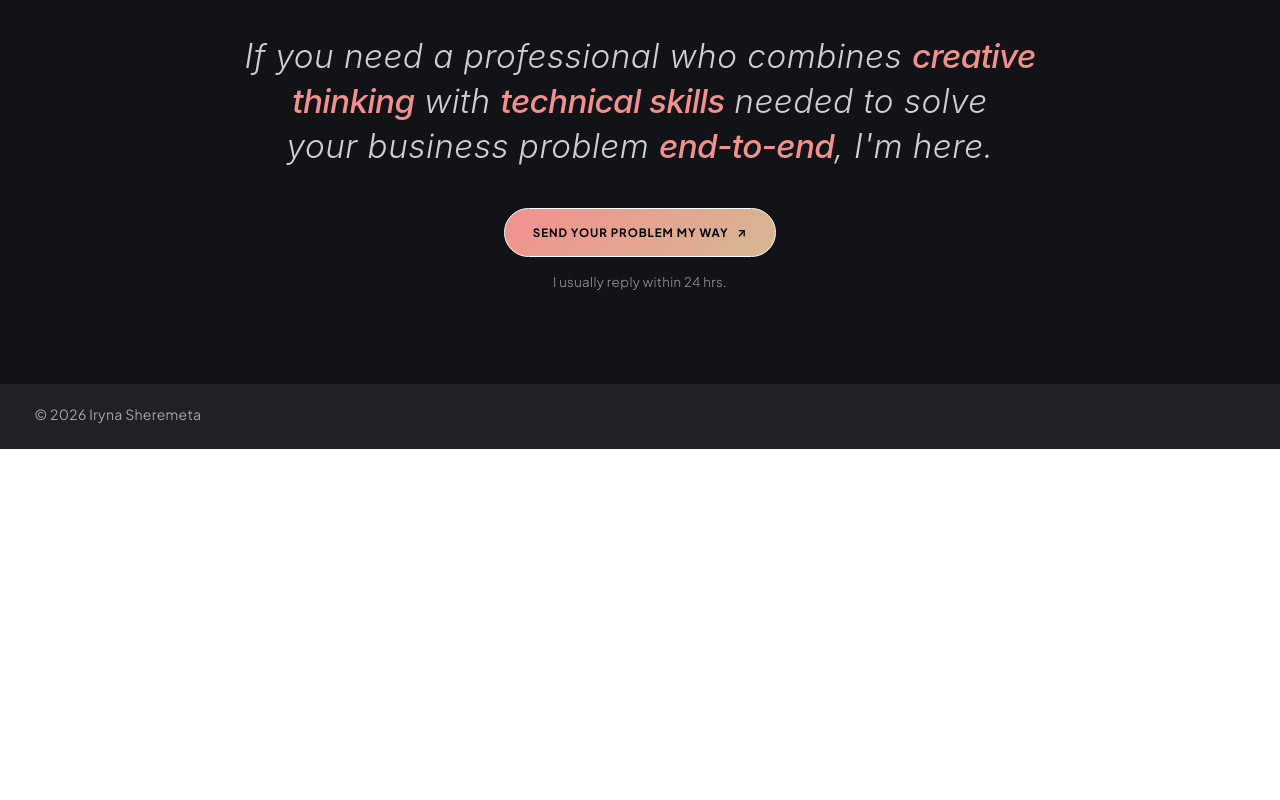
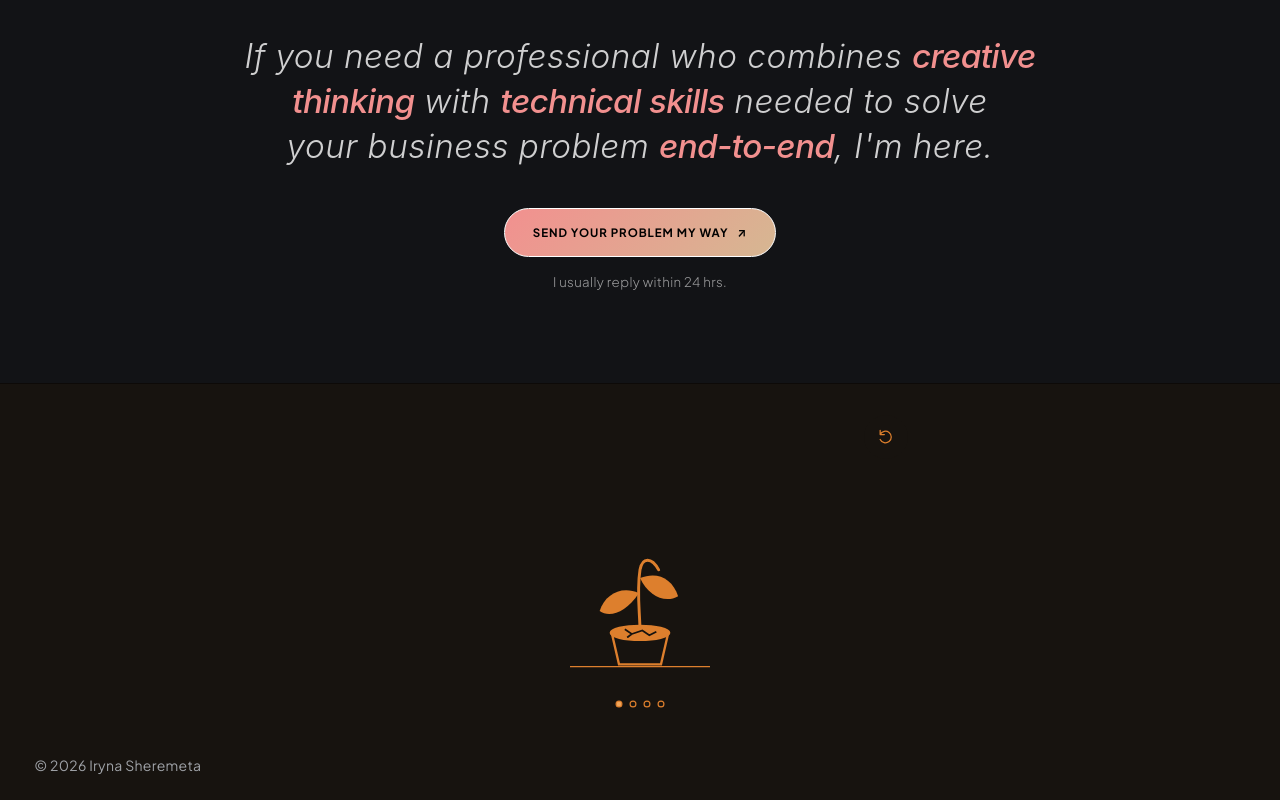
Before and after one commit to Irene2828/porfoliojuly, a Next.js app: page / in a window 1280 px wide. Shown: the part 7549-8349 px from the top of the page. Before the commit the page ends 7998 px from the top, so only its background shows below. Built offline with nearby package versions, Linux system fonts and the light colour scheme.

Commit message:
Add wordless interactive plant growth game to footer

```diff
--- a/src/app/components/Footer.tsx
+++ b/src/app/components/Footer.tsx
@@ -1,14 +1,15 @@
 'use client';
 
 import { motion } from 'framer-motion';
+import FooterGarden from './FooterGarden';
 
 export default function Footer() {
   return (
     <footer
       className="site-footer-minimal"
       style={{
-        backgroundColor: '#1e2126',
-        background: '#1e2126',
+        backgroundColor: '#17130f',
+        background: '#17130f',
         width: '100%',
         padding: '1.2rem 0 1.44rem 0',
         borderTop: '1px solid rgba(0, 0, 0, 0.45)',
@@ -18,8 +19,8 @@ export default function Footer() {
     >
       <style>{`
         .site-footer-minimal {
-          background-color: #1e2126 !important;
-          background: #1e2126 !important;
+          background-color: #17130f !important;
+          background: #17130f !important;
           border-top: 1px solid rgba(0, 0, 0, 0.45) !important;
         }
         .footer-inner-container {
@@ -86,6 +87,7 @@ export default function Footer() {
           }
         }
       `}</style>
+      <FooterGarden />
       <motion.div
         className="footer-inner-container"
         initial={{ opacity: 0, y: 10 }}
--- /dev/null
+++ b/src/app/components/FooterGarden.module.css
@@ -0,0 +1,73 @@
+.garden {
+  position: relative;
+  width: min(100%, 560px);
+  margin: 0 auto 1.5rem;
+  background: #17130f;
+  color: #f2a65a;
+}
+
+.scene {
+  display: block;
+  width: 100%;
+  padding: 0;
+  border: 0;
+  background: #17130f;
+  color: inherit;
+  cursor: pointer;
+  touch-action: manipulation;
+}
+
+.scene svg { display: block; width: 100%; height: auto; }
+.scene[aria-disabled='true'] { cursor: default; }
+.scene:focus-visible, .reset:focus-visible { outline: 2px solid #f2a65a; outline-offset: 4px; }
+.reset {
+  position: absolute;
+  top: 12px;
+  right: 12px;
+  display: grid;
+  place-items: center;
+  width: 44px;
+  height: 44px;
+  padding: 12px;
+  border: 0;
+  border-radius: 50%;
+  background: #17130f;
+  color: #dd7f2d;
+  cursor: pointer;
+  touch-action: manipulation;
+}
+.reset svg { width: 20px; height: 20px; }
+.stem, .tallStem { stroke: #dd7f2d; stroke-width: 2.5; stroke-linecap: round; }
+.tallStem, .upperLeaves, .blossom, .growth, .water { opacity: 0; }
+.leftLeaf, .rightLeaf, .upperLeaves { fill: #dd7f2d; }
+.leftLeaf { transform-origin: 239px 163px; transform: rotate(-65deg); }
+.rightLeaf { transform-origin: 240px 150px; transform: rotate(65deg); }
+.soil { fill: #dd7f2d; }
+.canPosition { transform: translateX(130px); opacity: 0; }
+.can { transform-origin: 330px 130px; }
+.blossom { fill: #f2a65a; transform-origin: 243px 77px; transform: scale(0); }
+.growth { transform-origin: 300px 199px; transform: scaleY(0); }
+
+/* Transitions run only when a visitor changes the step; nothing loops. */
+.canPosition { transition: transform 650ms ease, opacity 350ms ease; }
+.can, .leftLeaf, .rightLeaf, .blossom, .growth { transition: transform 750ms ease, opacity 550ms ease, fill 750ms ease; }
+.stem, .tallStem, .upperLeaves, .water, .cracks, .soil { transition: opacity 600ms ease, fill 600ms ease; }
+.plant { transform-origin: 240px 197px; transition: transform 800ms ease; }
+.garden[data-step='1'] .canPosition, .garden[data-step='2'] .canPosition { transform: translateX(0); opacity: 1; }
+.garden[data-step='2'] .can { transform: rotate(-28deg); }
+.garden[data-step='2'] .water { opacity: 1; }
+.garden[data-step='2'] .soil, .garden[data-step='3'] .soil { fill: #17130f; }
+.garden[data-step='2'] .cracks, .garden[data-step='3'] .cracks { opacity: 0; }
+.garden[data-step='2'] .leftLeaf, .garden[data-step='2'] .rightLeaf,
+.garden[data-step='3'] .leftLeaf, .garden[data-step='3'] .rightLeaf { transform: rotate(0); }
+.garden[data-step='3'] .stem { opacity: 0; }
+.garden[data-step='3'] .tallStem, .garden[data-step='3'] .upperLeaves,
+.garden[data-step='3'] .blossom, .garden[data-step='3'] .growth { opacity: 1; }
+.garden[data-step='3'] .plant { transform: scale(1.08); }
+.garden[data-step='3'] .leftLeaf, .garden[data-step='3'] .rightLeaf,
+.garden[data-step='3'] .upperLeaves { fill: #f2a65a; }
+.garden[data-step='3'] .blossom, .garden[data-step='3'] .growth { transform: scale(1); }
+.srOnly { position: absolute; width: 1px; height: 1px; padding: 0; margin: -1px; overflow: hidden; clip-path: inset(50%); white-space: nowrap; border: 0; }
+@media (prefers-reduced-motion: reduce) {
+  .garden *, .garden *::before, .garden *::after { transition: none !important; animation: none !important; }
+}
--- /dev/null
+++ b/src/app/components/FooterGarden.tsx
@@ -0,0 +1,79 @@
+'use client';
+
+import { useState } from 'react';
+import styles from './FooterGarden.module.css';
+
+const descriptions = [
+  'A drooping plant sits in dry, cracked soil. Bring in the watering can.',
+  'The watering can is ready. Water the plant.',
+  'Water reaches the soil, the cracks disappear, and the leaves lift. Grow the plant.',
+  'The plant is tall with open leaves and a peach blossom. Growth complete. Use the reset control to start again.',
+];
+
+export default function FooterGarden() {
+  const [step, setStep] = useState(0);
+
+  return (
+    <div className={styles.garden} data-step={step}>
+      <button
+        type="button"
+        className={styles.scene}
+        onClick={() => setStep(current => Math.min(current + 1, 3))}
+        aria-label={`Plant growth game, step ${step + 1} of 4. ${descriptions[step]}`}
+        aria-disabled={step === 3}
+      >
+        <svg viewBox="0 0 480 280" fill="none" aria-hidden="true">
+          <path d="M180 226H300" stroke="#dd7f2d" strokeWidth="1" />
+          <g className={styles.plant}>
+            <path className={styles.stem} d="M240 196C240 180 237 162 240 143C242 132 250 132 256 143" />
+            <path className={styles.tallStem} d="M240 196C240 157 234 117 240 77" />
+            <g className={styles.leftLeaf}>
+              <path d="M239 163C219 160 209 149 211 139C226 137 239 147 239 163Z" />
+            </g>
+            <g className={styles.rightLeaf}>
+              <path d="M240 150C241 134 252 125 268 127C269 140 257 150 240 150Z" />
+            </g>
+            <g className={styles.upperLeaves}>
+              <path d="M238 119C220 119 208 108 209 96C226 95 238 105 238 119Z" />
+              <path d="M239 104C243 87 254 81 267 84C266 98 255 106 239 104Z" />
+            </g>
+            <g className={styles.blossom}>
+              <path d="M240 79C223 78 218 68 224 62C214 49 226 41 235 50C236 33 250 33 251 49C265 40 272 52 261 62C274 72 257 87 240 79Z" />
+              <circle cx="243" cy="64" r="5" fill="#dd7f2d" />
+            </g>
+          </g>
+          <path d="M216 198H264L258 224H222Z" fill="#17130f" stroke="#dd7f2d" strokeWidth="2" />
+          <ellipse className={styles.soil} cx="240" cy="197" rx="25" ry="6" />
+          <path className={styles.cracks} d="M227 194L233 198L229 201M233 198L242 195L248 199L254 196" stroke="#17130f" strokeWidth="1.5" />
+          <ellipse cx="240" cy="197" rx="25" ry="6" stroke="#dd7f2d" strokeWidth="2" />
+          <g className={styles.canPosition}>
+            <g className={styles.can} stroke="#f2a65a" strokeWidth="2" strokeLinejoin="round">
+              <path d="M313 115H348L343 145H317Z" fill="#17130f" />
+              <path d="M347 119C375 106 372 144 344 137M316 133L291 117L286 121L316 144M323 114V108H338V114" />
+              <path d="M282 116L289 110L295 117L288 123Z" fill="#dd7f2d" />
+            </g>
+          </g>
+          <g className={styles.water} stroke="#f2a65a" strokeWidth="2" strokeLinecap="round">
+            <path d="M287 147Q258 158 249 191M291 151Q268 168 258 192M283 144Q252 155 240 191" strokeDasharray="4 7" />
+          </g>
+          <g className={styles.growth} stroke="#f2a65a" strokeWidth="1.5" strokeLinecap="round" strokeLinejoin="round">
+            <path d="M300 199V83M294 90L300 83L306 90" />
+          </g>
+          <g>
+            {[0, 1, 2, 3].map(dot => (
+              <circle key={dot} cx={222 + dot * 12} cy="258" r="2.5" fill={dot <= step ? '#f2a65a' : '#17130f'} stroke="#dd7f2d" />
+            ))}
+          </g>
+        </svg>
+      </button>
+      <button type="button" className={styles.reset} onClick={() => setStep(0)} aria-label="Reset plant growth game">
+        <svg viewBox="0 0 24 24" fill="none" stroke="currentColor" strokeWidth="1.5" strokeLinecap="round" strokeLinejoin="round" aria-hidden="true">
+          <path d="M5 9a7 7 0 1 1 0 6M5 4v5h5" />
+        </svg>
+      </button>
+      <span className={styles.srOnly} role="status" aria-live="polite" aria-atomic="true">
+        {`Step ${step + 1} of 4. ${descriptions[step]}`}
+      </span>
+    </div>
+  );
+}
```
